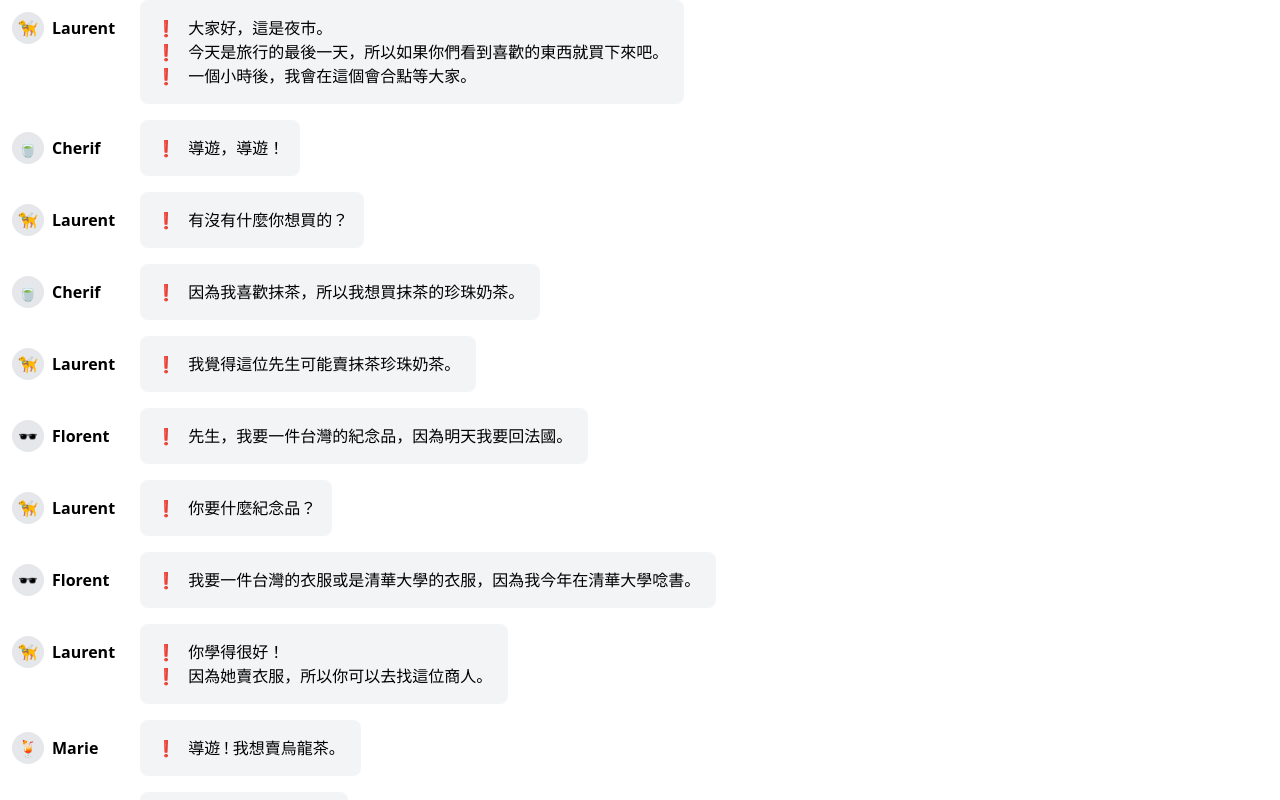
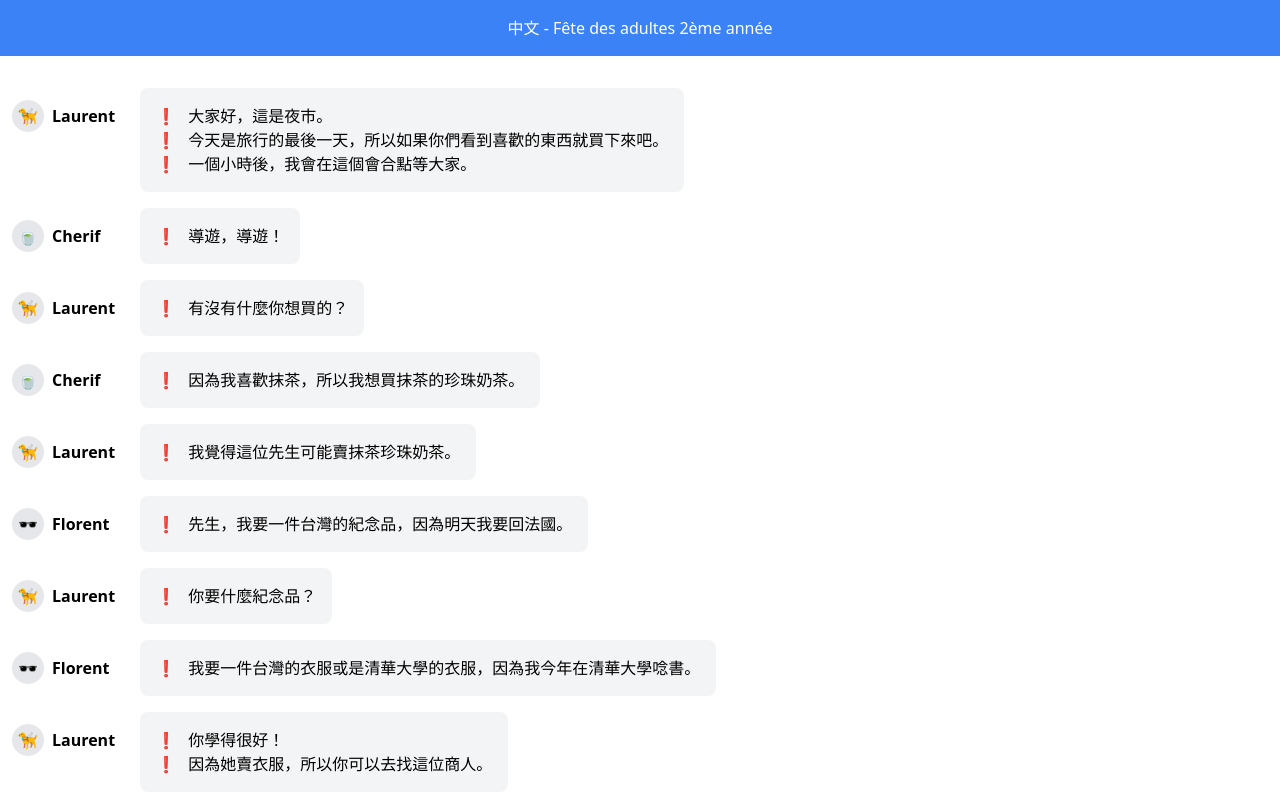
Before and after one commit to Strift/tts-demo, a Nuxt app: page / in a window 1280 px wide. Shown: the top 800 px of the page. Built offline with nearby package versions, Linux system fonts and the light colour scheme; no server answers.

Commit message:
update voices and layout

```diff
--- a/app.vue
+++ b/app.vue
@@ -3,7 +3,10 @@ import { dialog, speakerConfig } from './data/dialog'
 </script>
 
 <template>
-  <div class="mx-3">
+  <header class="bg-blue-500 text-white text-center py-4 mb-8 sticky top-0">
+    <h1>中文 - Fête des adultes 2ème année</h1>
+  </header>
+  <div class="mx-3 mb-8">
     <div class="space-y-4">
       <div
         v-for="(line, index) in dialog"
--- a/data/dialog.ts
+++ b/data/dialog.ts
@@ -1,22 +1,22 @@
 export const speakerConfig = {
   Laurent: {
     emoji: '🦮',
-    voice: 'cmn-TW-Standard-B',
+    voice: 'cmn-TW-Wavenet-B',
     gender: 'MALE',
   },
   Cherif: {
     emoji: '🍵',
-    voice: 'cmn-TW-Standard-A',
-    gender: 'FEMALE',
+    voice: 'cmn-TW-Wavenet-C',
+    gender: 'MALE',
   },
   Florent: {
     emoji: '🕶️',
-    voice: 'cmn-TW-Standard-C',
+    voice: 'cmn-TW-Wavenet-C',
     gender: 'MALE',
   },
   Marie: {
     emoji: '🍹',
-    voice: 'cmn-TW-Standard-A',
+    voice: 'cmn-TW-Wavenet-A',
     gender: 'FEMALE',
   },
 }
```
